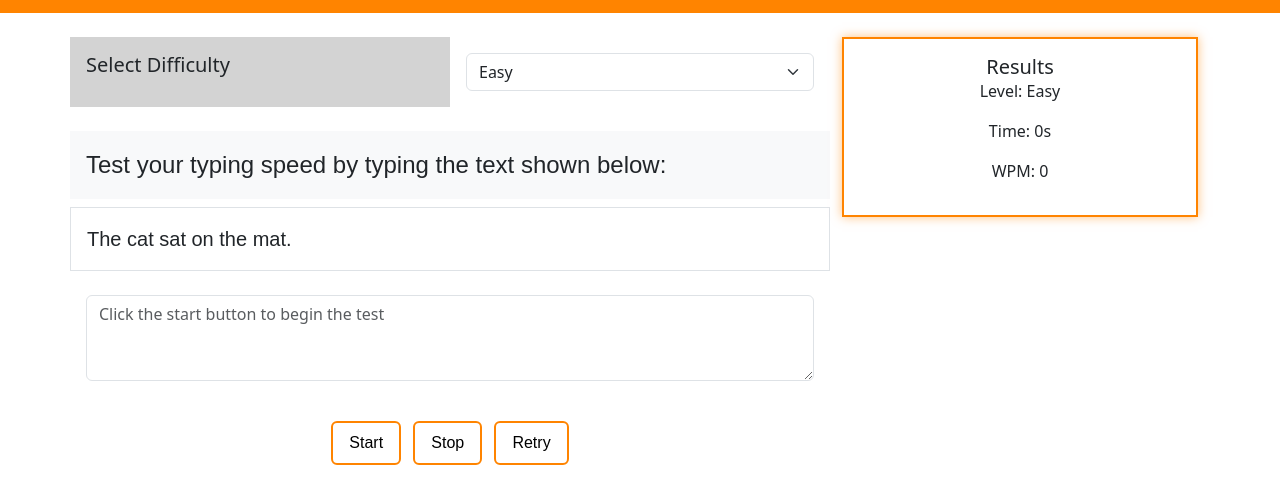
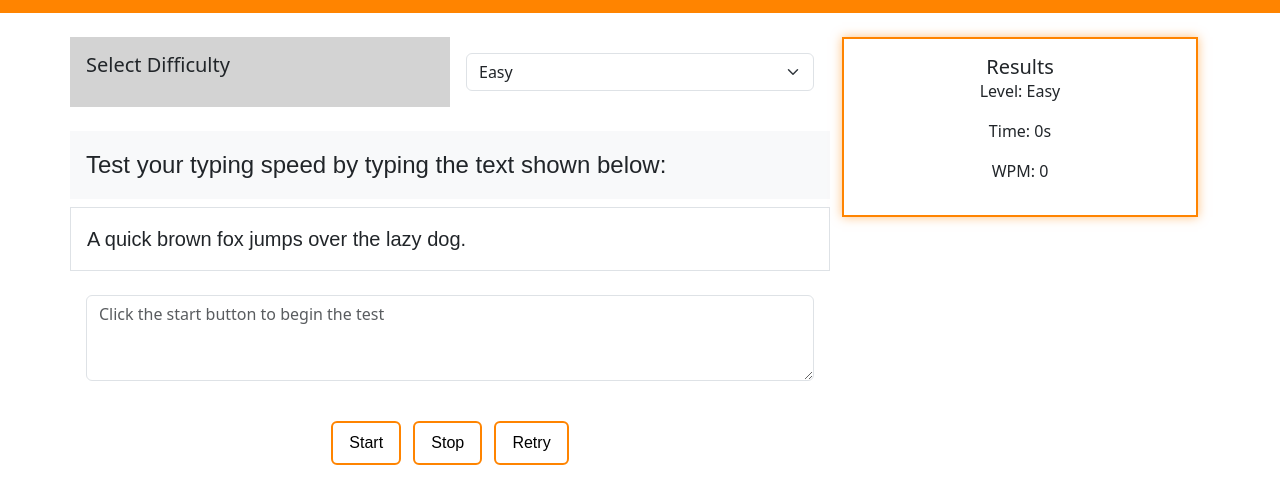
Before and after one commit to katee145/TypeRacer, a plain HTML site: page index.html in a window 1280 px wide. Shown: the part 113-616 px from the top of the page. Drawn offline with nearby package versions, Linux system fonts and the light colour scheme.

Commit message:
add javascript for generating different text per difficulty

```diff
--- a/index.html
+++ b/index.html
@@ -40,7 +40,7 @@
                     </div> <!-- Typing Test Text -->
                     <div class="row mt-2">
                         <div class="col-12 bg-white border text-left p-3">
-                            <p class="test-text">The cat sat on the mat.</p>
+                            <p class="test-text"></p>
                         </div>
                     </div> <!-- Typing Test Textarea -->
                     <div class="row mt-2">
@@ -79,6 +79,43 @@
     </script>
     <!-- External JS -->
     <script src="assets/js/script.js"></script>
+    <!-- Difficulty text generator-->
+    <script>
+        document.addEventListener('DOMContentLoaded', function() {
+            const texts = {
+                easy: [
+                    "The cat sat on the mat.",
+                    "A quick brown fox jumps over the lazy dog.",
+                    "Hello world!"
+                ],
+                medium: [
+                    "Typing is a skill that requires practice.",
+                    "JavaScript is a versatile programming language.",
+                    "The quick brown fox jumps over the lazy dog."
+                ],
+                hard: [
+                    "To be or not to be, that is the question.",
+                    "In the beginning, there was nothing but darkness.",
+                    "The quick brown fox jumps over the lazy dog multiple times."
+                ]
+            };
+
+            const selectElement = document.querySelector('.form-select');
+            const testTextElement = document.querySelector('.test-text');
+
+            function updateTestText() {
+                const difficulty = selectElement.value.toLowerCase();
+                const selectedTexts = texts[difficulty];
+                const randomText = selectedTexts[Math.floor(Math.random() * selectedTexts.length)];
+                testTextElement.textContent = randomText;
+            }
+
+            selectElement.addEventListener('change', updateTestText);
+
+            // Trigger change event on page load to display initial text
+            updateTestText();
+        });
+    </script>
 </body>
 
 </html>
```
